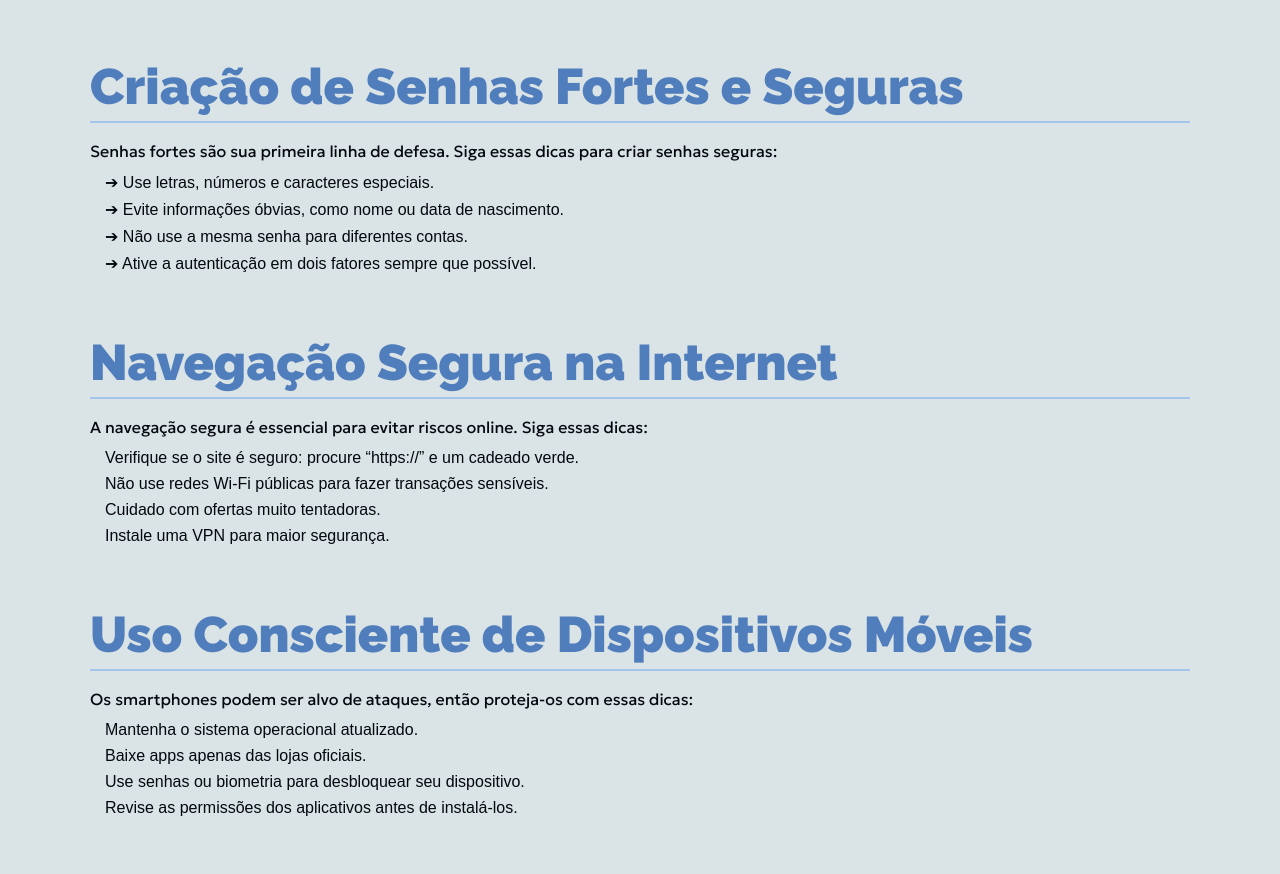
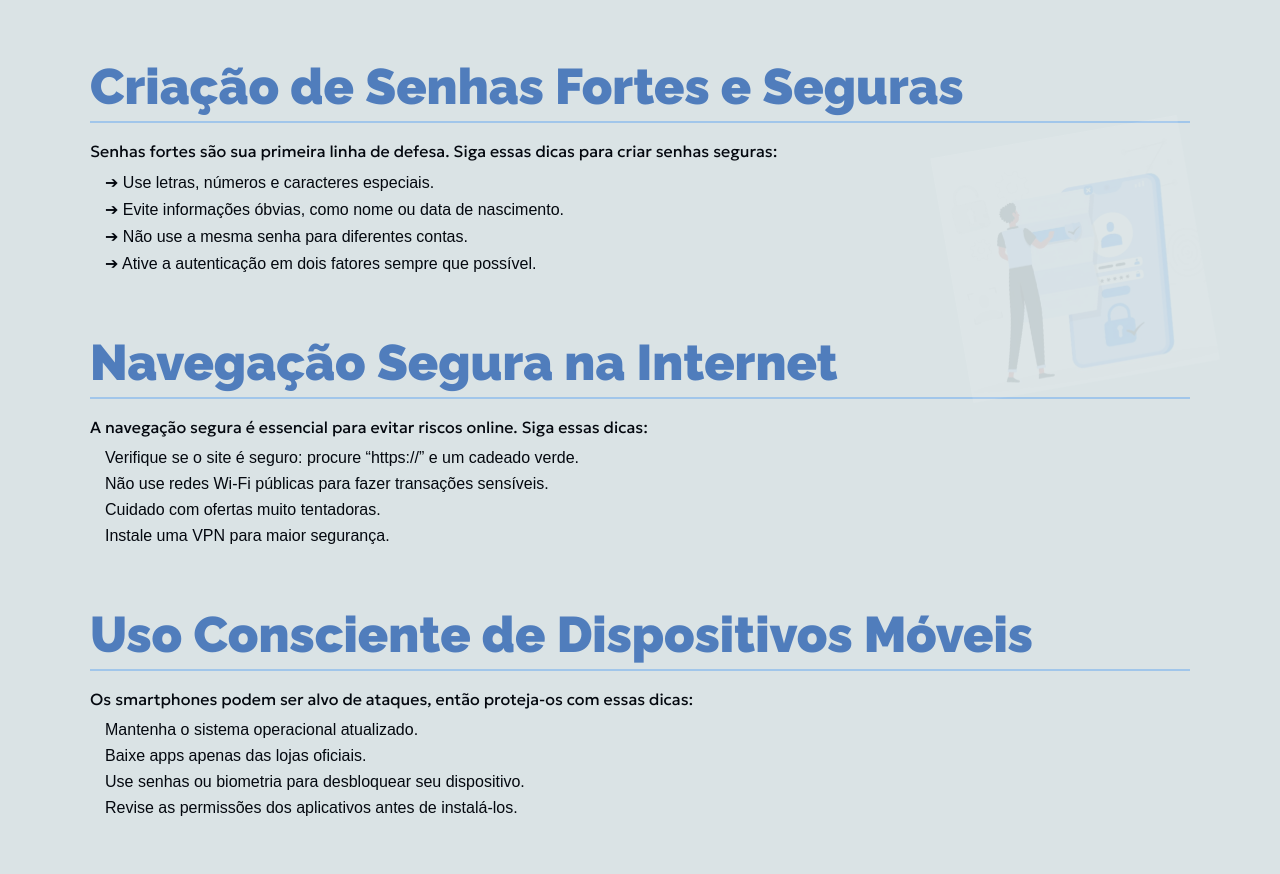
Before and after one commit to kaualima7/projeto-ciberseguranca, a plain HTML site: page index.html in a window 1280 px wide. Shown: the part 1485-2359 px from the top of the page. Drawn offline with Linux system fonts and the light colour scheme; a web font is replaced by a local one.

Commit message:
Add imagem

```diff
--- a/css/main.css
+++ b/css/main.css
@@ -183,6 +183,19 @@ button {
   pointer-events: none;
   z-index: 0;
   transition: filter 0.3s ease, opacity 0.3s ease;
+  transform: rotate(-10deg);
+  animation: slideDownImagem 0.8s ease forwards;
+}
+
+.imagemFundoSegurança {
+  position: absolute;
+  top: 1620px;
+  left: 950px;
+  width: 250px;
+  height: auto;
+  pointer-events: none;
+  z-index: 0;
+  transition: filter 0.3s ease, opacity 0.8s ease;
   transform: rotate(-10deg);
   animation: slideDownImagem 0.8s ease forwards;
 }
--- a/index.html
+++ b/index.html
@@ -71,6 +71,7 @@
 
             <article>
                 <h2 class="tituloArticle">Criação de Senhas Fortes e Seguras</h2>
+                <img src="img/senha.png" alt="imgCiber" class="imagemFundoSegurança" />
                 <p>Senhas fortes são sua primeira linha de defesa. Siga essas dicas para criar senhas seguras:</p>
                 <ul>
                     <li>➔ Use letras, números e caracteres especiais.</li>
```
Also changed, not shown: img/senha.png (added).
